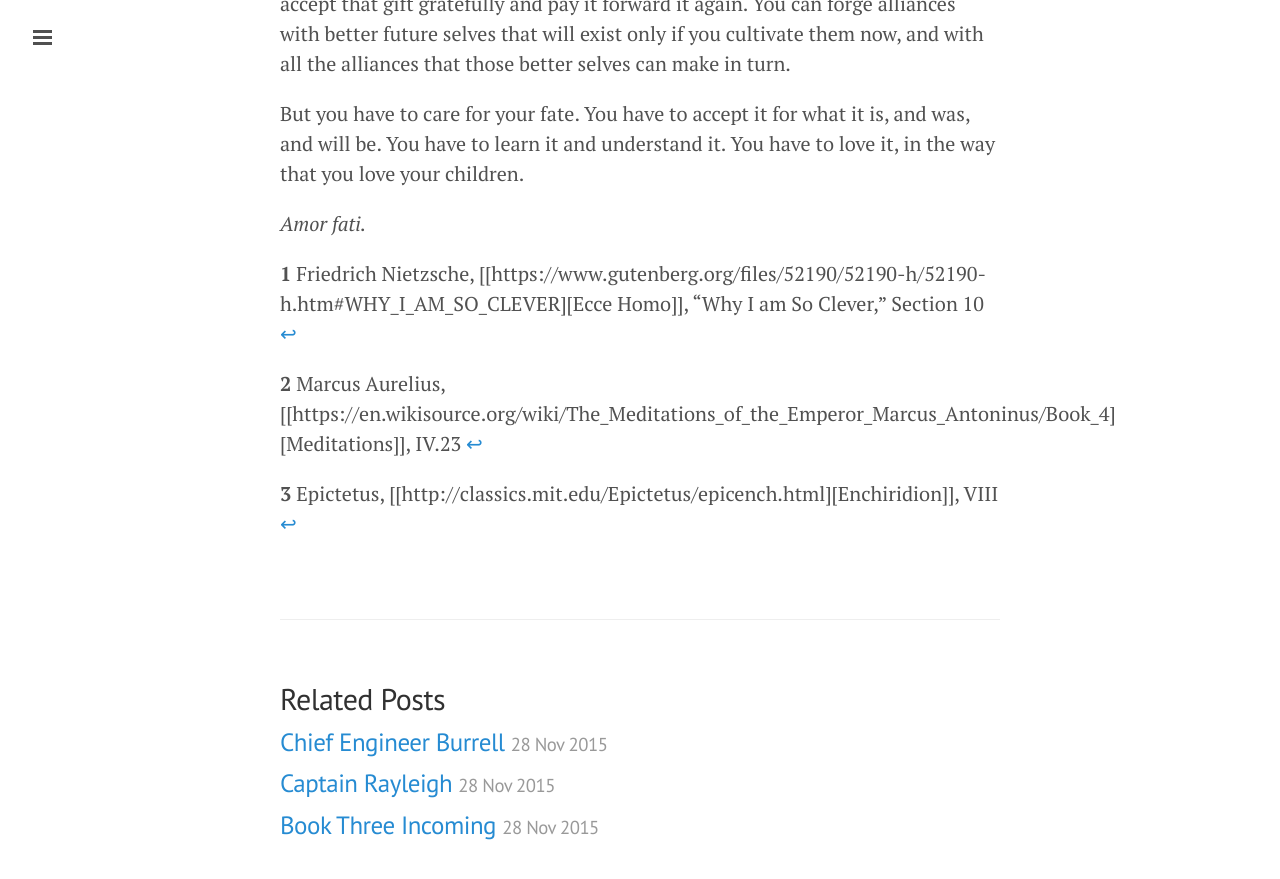
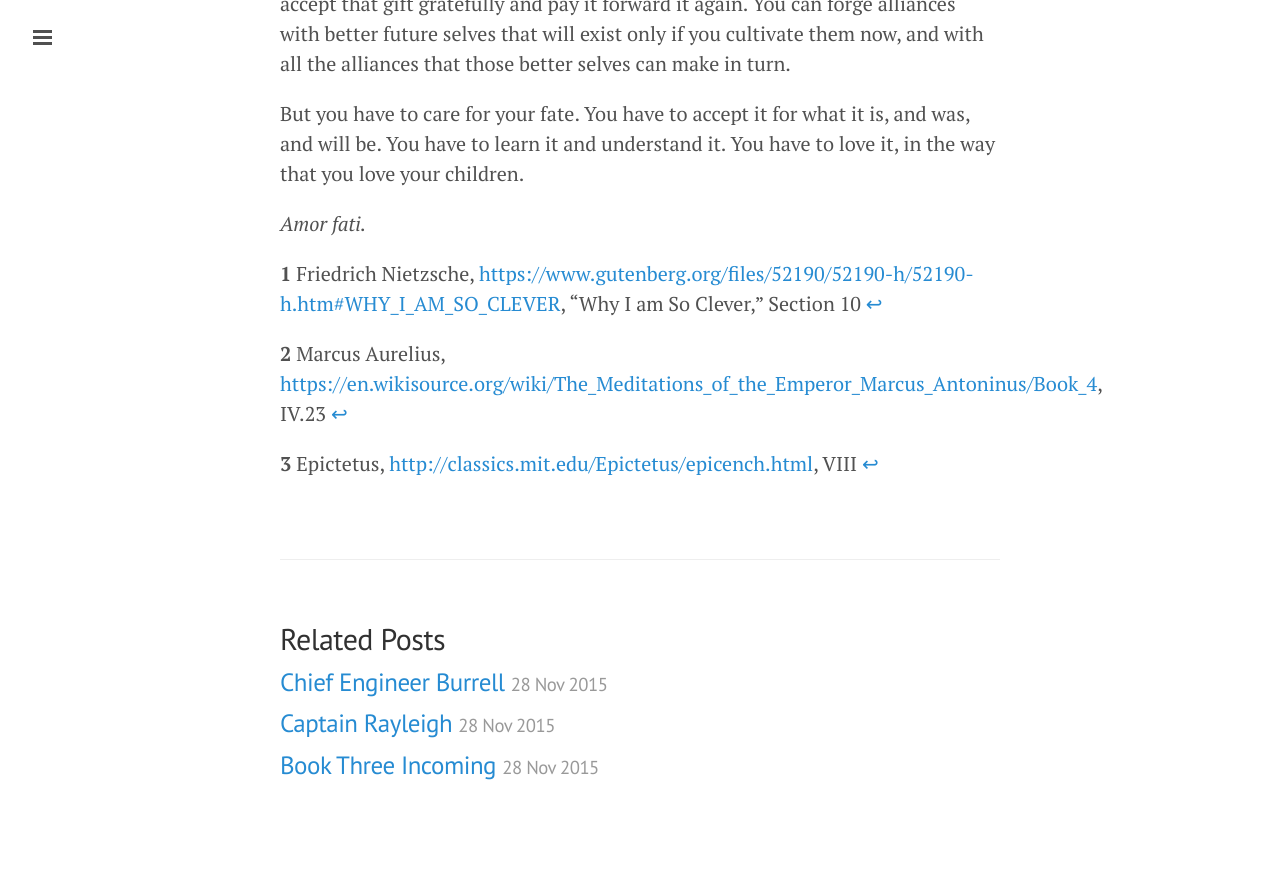
Before and after one commit to mikelevins/mikelevins.github.io, a Jekyll site: the page built from _posts/2020-01-24-amor-fati.markdown, in a window 1280 px wide and 900 px high, scrolled down 2691 px. Shown: the top 879 px of the window. Built offline with Jekyll 4.4.1, drawn with Linux system fonts in a browser that asks for light colours; comment, search, counter and statistics services are not loaded; after the commit the page ends 3532 px from its top, so only the background shows below that.

Commit message:
still more corrections to footnotes

```diff
--- a/_posts/2020-01-24-amor-fati.markdown
+++ b/_posts/2020-01-24-amor-fati.markdown
@@ -117,8 +117,14 @@
 
 _Amor fati._
 
-<b id="f1">1</b> Friedrich Nietzsche, [[https://www.gutenberg.org/files/52190/52190-h/52190-h.htm#WHY_I_AM_SO_CLEVER][Ecce Homo]], "Why I am So Clever," Section 10 [↩](#a1)
+<b id="f1">1</b> Friedrich Nietzsche,
+[https://www.gutenberg.org/files/52190/52190-h/52190-h.htm#WHY_I_AM_SO_CLEVER](Ecce
+Homo), "Why I am So Clever," Section 10 [↩](#a1)
 
-<b id="f2">2</b> Marcus Aurelius, [[https://en.wikisource.org/wiki/The_Meditations_of_the_Emperor_Marcus_Antoninus/Book_4][Meditations]], IV.23 [↩](#a2)
+<b id="f2">2</b> Marcus Aurelius,
+[https://en.wikisource.org/wiki/The_Meditations_of_the_Emperor_Marcus_Antoninus/Book_4](Meditations),
+IV.23 [↩](#a2)
 
-<b id="f3">3</b> Epictetus, [[http://classics.mit.edu/Epictetus/epicench.html][Enchiridion]], VIII [↩](#a3)
+<b id="f3">3</b> Epictetus,
+[http://classics.mit.edu/Epictetus/epicench.html](Enchiridion), VIII
+[↩](#a3)
```
